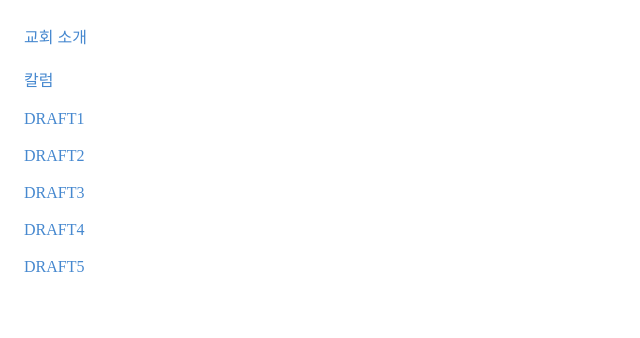
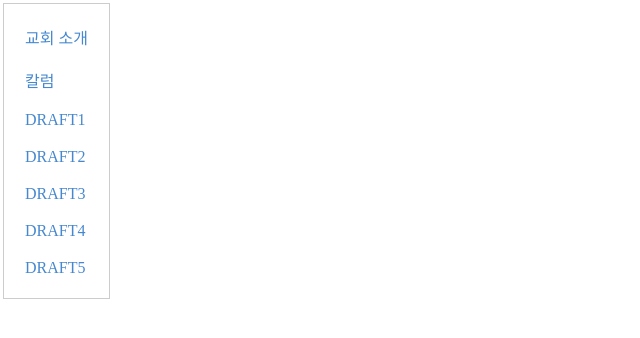
Before and after one commit to grace00052/notion_widgets_LGC, a plain HTML site: page LGCnavside.html in a window 1280 px wide. Shown: the full height of the page, 0-640 px from the left. Drawn offline with Linux system fonts and the light colour scheme.

Commit message:
Update LGCnavside.html

```diff
--- a/LGCnavside.html
+++ b/LGCnavside.html
@@ -44,7 +44,7 @@
 		}
 
 		.border {
-			border: px solid #cccccc;
+			border: 1px solid #cccccc;
 
 		}
 
```
